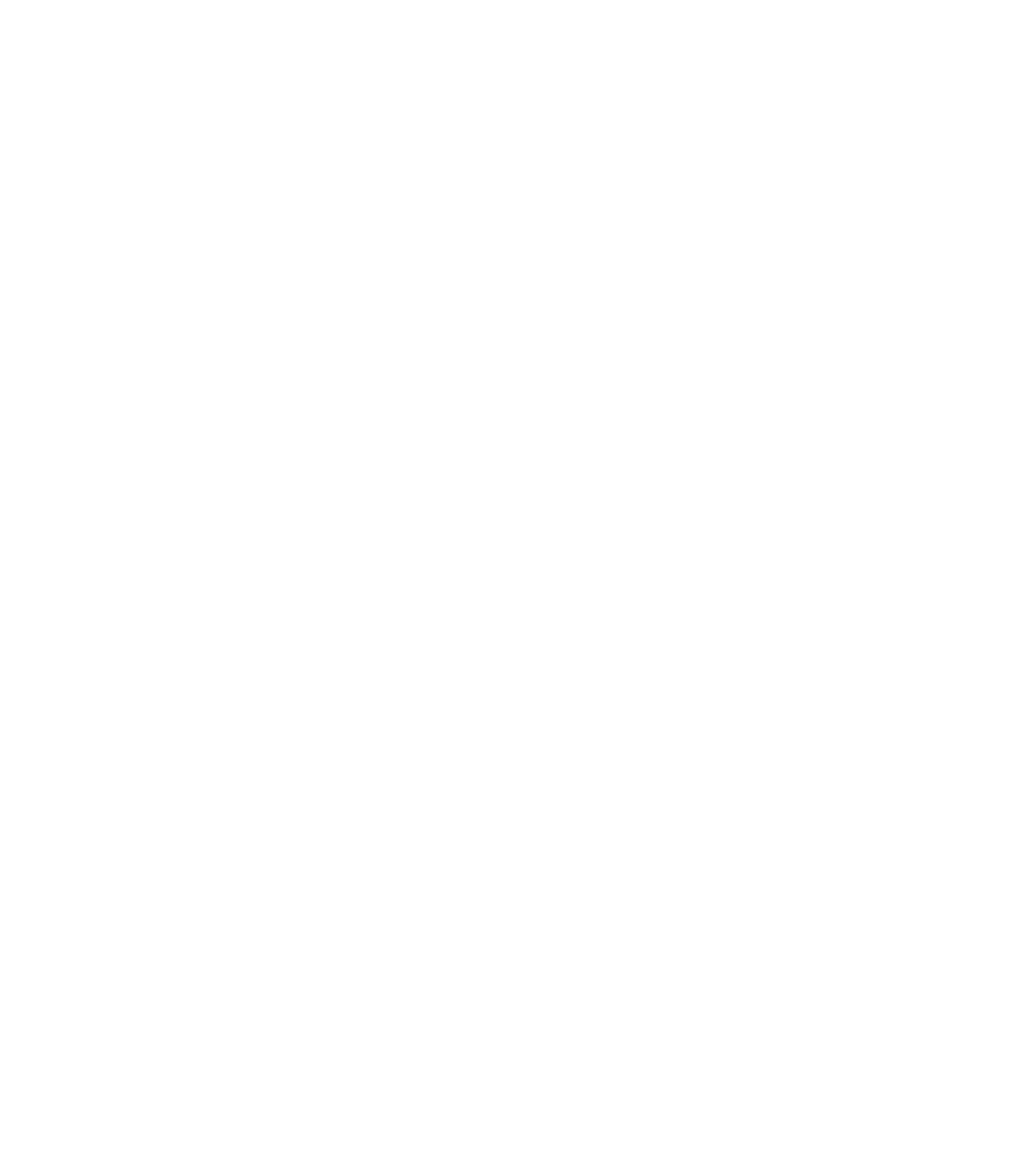
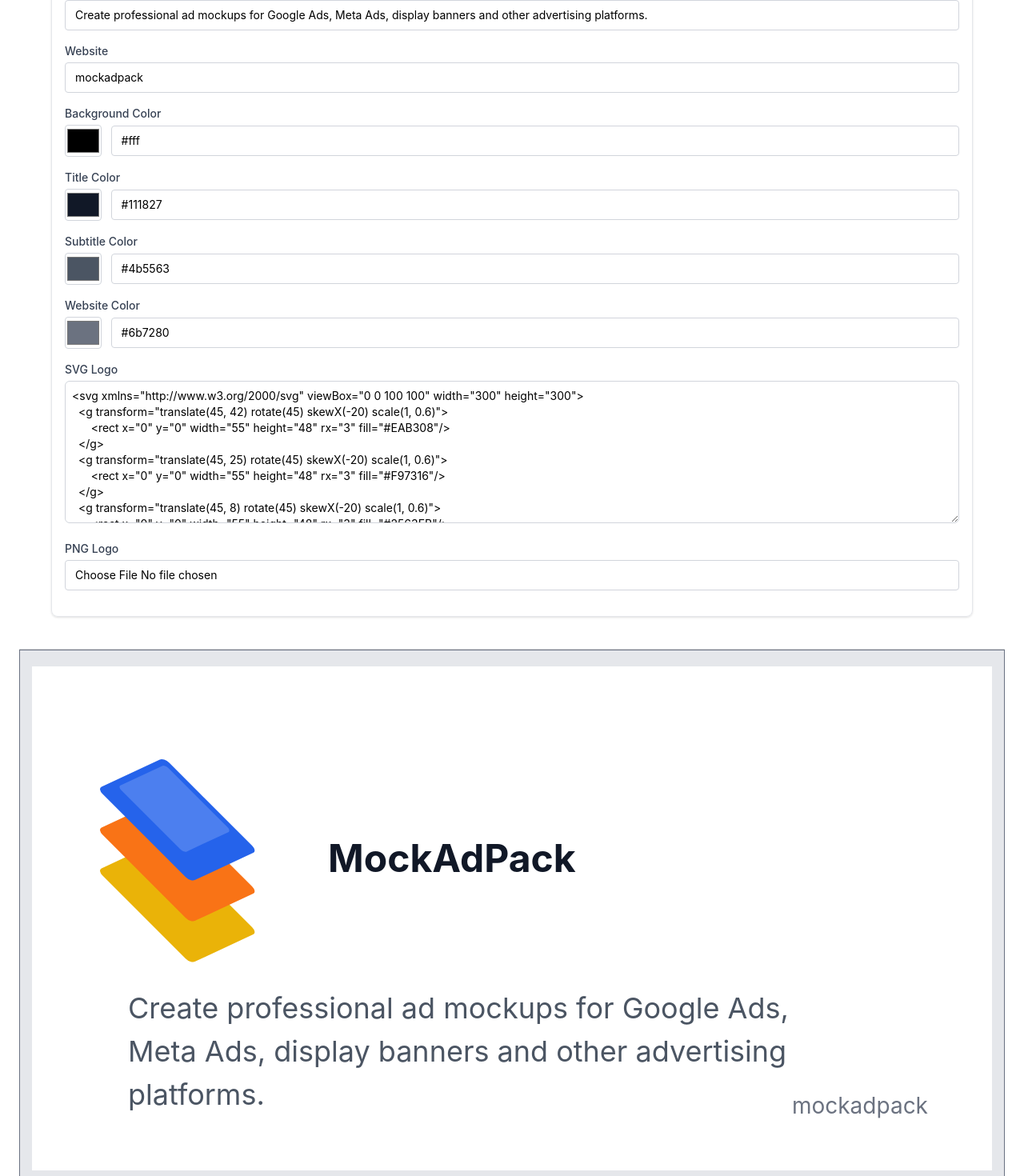
Before and after one commit to SunCodesApps/mockadpack, a React (Vite) app: page /mockadpack/ogimage in a window 1280 px wide. Before the commit this address had no page. Shown: the part 460-1930 px from the top of the page at 80% size. Before the commit the page ends 800 px from the top, so only its background shows below. Built offline with nearby package versions, Linux system fonts and the light colour scheme.

Commit message:
feat: og-image

```diff
--- a/index.html
+++ b/index.html
@@ -14,6 +14,12 @@
     </script>
     <meta name="viewport" content="width=device-width, initial-scale=1.0" />
     <title>MockAdPack</title>
+    <meta property="og:site_name" content="MockAdPack" />
+    <meta property="og:image" content="https://suncodesapps.github.io/mockadpack/og-image.png" />
+    <meta name="twitter:card" content="summary_large_image" />
+    <meta name="twitter:image" content="https://suncodesapps.github.io/mockadpack/og-image.png" />
+    <meta name="author" content="MockAdPack" />
+    <meta name="theme-color" content="#ffffff" />
   </head>
   <body>
     <div id="root"></div>
--- /dev/null
+++ b/src/components/OgImage/ImageInput.jsx
@@ -0,0 +1,36 @@
+function ImageInput({ id, label, onChange }) {
+  const handleChange = (e) => {
+    const file = e.target.files?.[0];
+
+    if (!file) return;
+
+    const reader = new FileReader();
+
+    reader.onload = () => {
+      onChange(reader.result);
+    };
+
+    reader.readAsDataURL(file);
+  };
+
+  return (
+    <div className="mb-4">
+      <label
+        htmlFor={id}
+        className="mb-1 block text-sm font-medium text-gray-700"
+      >
+        {label}
+      </label>
+
+      <input
+        id={id}
+        type="file"
+        accept="image/png"
+        onChange={handleChange}
+        className="block w-full rounded border border-gray-300 px-3 py-2 text-sm"
+      />
+    </div>
+  );
+}
+
+export default ImageInput;
--- /dev/null
+++ b/src/components/OgImage/OgImageForm.jsx
@@ -0,0 +1,81 @@
+import TextInput from "../mockadpack/TextInput";
+import ColorInput from "../mockadpack/ColorInput";
+import SvgInput from "./SvgInput";
+import ImageInput from "./ImageInput";
+
+function OgImageForm({ ad, onChange }) {
+  const updateField = (field, value) => {
+    onChange({
+      ...ad,
+      [field]: value,
+    });
+  };
+
+  return (
+    <div className="rounded-lg border border-gray-200 p-4 shadow-sm">
+      <TextInput
+        id="title"
+        label="Title"
+        value={ad.title}
+        onChange={(e) => updateField("title", e.target.value)}
+      />
+
+      <TextInput
+        id="subtitle"
+        label="Subtitle"
+        value={ad.subtitle}
+        onChange={(e) => updateField("subtitle", e.target.value)}
+      />
+
+      <TextInput
+        id="website"
+        label="Website"
+        value={ad.website}
+        onChange={(e) => updateField("website", e.target.value)}
+      />
+
+      <ColorInput
+        id="background_color"
+        label="Background Color"
+        value={ad.background_color}
+        onChange={(e) => updateField("background_color", e.target.value)}
+      />
+
+      <ColorInput
+        id="title_color"
+        label="Title Color"
+        value={ad.title_color}
+        onChange={(e) => updateField("title_color", e.target.value)}
+      />
+
+      <ColorInput
+        id="subtitle_color"
+        label="Subtitle Color"
+        value={ad.subtitle_color}
+        onChange={(e) => updateField("subtitle_color", e.target.value)}
+      />
+
+      <ColorInput
+        id="website_color"
+        label="Website Color"
+        value={ad.website_color}
+        onChange={(e) => updateField("website_color", e.target.value)}
+      />
+
+      <SvgInput
+        id="logo_svg"
+        label="SVG Logo"
+        value={ad.logo_svg}
+        onChange={(e) => updateField("logo_svg", e.target.value)}
+      />
+
+      <ImageInput
+        id="logo_png"
+        label="PNG Logo"
+        onChange={(value) => updateField("logo_png", value)}
+      />
+    </div>
+  );
+}
+
+export default OgImageForm;
--- /dev/null
+++ b/src/components/OgImage/OgImagePreview.jsx
@@ -0,0 +1,105 @@
+import { forwardRef } from "react";
+
+const OgImagePreview = forwardRef(({ ad }, ref) => {
+  const header = {
+    top: 40,
+    left: 30,
+    width: 960,
+    height: 400,
+    gap: 40,
+  };
+
+  return (
+    <div
+      ref={ref}
+      className="relative overflow-hidden"
+      style={{
+        width: 1200,
+        height: 630,
+        backgroundColor: ad.background_color,
+      }}
+    >
+      <div
+        className="absolute flex items-center"
+        style={{
+          top: header.top,
+          left: header.left,
+          width: header.width,
+          height: header.height,
+          gap: header.gap,
+        }}
+      >
+        {(ad.logo_svg || ad.logo_png) && (
+          <div
+  style={{
+    display: "flex",
+    alignItems: "center",
+    justifyContent: "center",
+    flexShrink: 0,
+  }}
+>
+  {ad.logo_svg ? (
+    <div
+      style={{
+        maxWidth: 400,
+        maxHeight: 400,
+      }}
+      dangerouslySetInnerHTML={{
+        __html: ad.logo_svg,
+      }}
+    />
+  ) : (
+    <img
+      src={ad.logo_png}
+      alt="Logo"
+      style={{
+        maxWidth: 400,
+        maxHeight: 400,
+        objectFit: "contain",
+      }}
+    />
+  )}
+</div>
+        )}
+
+        <div
+          className="font-bold"
+          style={{
+            fontSize: 48,
+            color: ad.title_color,
+          }}
+        >
+          {ad.title}
+        </div>
+      </div>
+
+      <div
+        className="absolute"
+        style={{
+          top: 400,
+          left: 120,
+          width: 900,
+          fontSize: 36,
+          color: ad.subtitle_color,
+          whiteSpace: "pre-line",
+        }}
+      >
+        {ad.subtitle}
+      </div>
+
+      <div
+        className="absolute"
+        style={{
+          right: 80,
+          bottom: 60,
+          fontSize: 28,
+          color: ad.website_color,
+        }}
+      >
+        {ad.website}
+      </div>
+    </div>
+  );
+});
+
+export default OgImagePreview;
--- /dev/null
+++ b/src/components/OgImage/SvgInput.jsx
@@ -0,0 +1,16 @@
+import Textarea from "./Textarea";
+
+function SvgInput({ id, label, value, onChange }) {
+  return (
+    <Textarea
+      id={id}
+      label={label}
+      value={value}
+      onChange={onChange}
+      rows={8}
+      placeholder="<svg>...</svg>"
+    />
+  );
+}
+
+export default SvgInput;
--- /dev/null
+++ b/src/components/OgImage/Textarea.jsx
@@ -0,0 +1,30 @@
+function Textarea({
+  id,
+  label,
+  value,
+  onChange,
+  rows = 6,
+  placeholder = "",
+}) {
+  return (
+    <div className="mb-4">
+      <label
+        htmlFor={id}
+        className="mb-1 block text-sm font-medium text-gray-700"
+      >
+        {label}
+      </label>
+
+      <textarea
+        id={id}
+        rows={rows}
+        value={value}
+        onChange={onChange}
+        placeholder={placeholder}
+        className="w-full rounded-md border border-gray-300 p-2 text-sm focus:border-blue-500 focus:outline-none"
+      />
+    </div>
+  );
+}
+
+export default Textarea;
--- /dev/null
+++ b/src/data/defaultOgImage.js
@@ -0,0 +1,28 @@
+const defaultOgImage = {
+  title: "MockAdPack",
+  subtitle:
+    "Create professional ad mockups for Google Ads, Meta Ads, display banners and other advertising platforms.",
+  website: "mockadpack",
+
+  background_color: "#fff",
+
+  title_color: "#111827",
+  subtitle_color: "#4b5563",
+  website_color: "#6b7280",
+
+  logo_svg: `<svg xmlns="http://www.w3.org/2000/svg" viewBox="0 0 100 100" width="300" height="300">
+  <g transform="translate(45, 42) rotate(45) skewX(-20) scale(1, 0.6)">
+      <rect x="0" y="0" width="55" height="48" rx="3" fill="#EAB308"/>
+  </g>
+  <g transform="translate(45, 25) rotate(45) skewX(-20) scale(1, 0.6)">
+      <rect x="0" y="0" width="55" height="48" rx="3" fill="#F97316"/>
+  </g>
+  <g transform="translate(45, 8) rotate(45) skewX(-20) scale(1, 0.6)">
+      <rect x="0" y="0" width="55" height="48" rx="3" fill="#2563EB"/>
+      <rect x="3" y="3" width="39" height="34" rx="2" fill="rgba(255,255,255,0.18)"/>
+  </g>
+</svg>`,
+  logo_png: "",
+};
+
+export default defaultOgImage;
--- a/src/layouts/BasePage.jsx
+++ b/src/layouts/BasePage.jsx
@@ -24,11 +24,12 @@
       >
         <title>{title}</title>
 
-        {description && <meta name="description" content={description} />}
+        {description && (
+          <meta name="description" content={description} />
+        )}
 
         <meta name="robots" content={robots} />
 
-        <meta property="og:site_name" content="MockAdPack" />
         <meta property="og:type" content={type} />
 
         {title && (
@@ -42,7 +43,9 @@
           <meta property="og:description" content={description} />
         )}
 
-        {image && <meta property="og:image" content={image} />}
+        {image && (
+          <meta property="og:image" content={image} />
+        )}
 
         {canonical && (
           <>
@@ -50,8 +53,6 @@
             <meta property="og:url" content={canonical} />
           </>
         )}
-
-        <meta name="twitter:card" content="summary_large_image" />
 
         {title && (
           <meta
@@ -61,13 +62,15 @@
         )}
 
         {description && (
-          <meta name="twitter:description" content={description} />
+          <meta
+            name="twitter:description"
+            content={description}
+          />
         )}
 
-        {image && <meta name="twitter:image" content={image} />}
-
-        <meta name="author" content="MockAdPack" />
-        <meta name="theme-color" content="#000000" />
+        {image && (
+          <meta name="twitter:image" content={image} />
+        )}
 
         {structuredData && (
           <script type="application/ld+json">
--- a/src/main.jsx
+++ b/src/main.jsx
@@ -10,7 +10,7 @@
 createRoot(document.getElementById("root")).render(
   <StrictMode>
     <HelmetProvider>
-      <BrowserRouter>
+      <BrowserRouter basename="/mockadpack">
         <App />
       </BrowserRouter>
     </HelmetProvider>
--- a/src/pages/Home.jsx
+++ b/src/pages/Home.jsx
@@ -17,6 +17,7 @@
   downloadAllCompaniesPack,
   downloadCompanyPack,
 } from "../utils/downloadPack";
+
 
 export default function Home() {
   const [ads, setAds] = useState(defaultAds);
--- /dev/null
+++ b/src/pages/OgImagePage.jsx
@@ -0,0 +1,68 @@
+import React, { useRef, useState } from "react";
+import BasePage from "../layouts/BasePage";
+
+import { FontAwesomeIcon } from "@fortawesome/react-fontawesome";
+import { faDownload } from "@fortawesome/free-solid-svg-icons";
+
+import OgImageForm from "../components/OgImage/OgImageForm";
+import OgImagePreview from "../components/OgImage/OgImagePreview";
+
+import defaultOgImage from "../data/defaultOgImage";
+
+import { downloadAd } from "../utils/downloadAd";
+
+export default function OgImage() {
+  const [ad, setAd] = useState(defaultOgImage);
+  const previewRef = useRef(null);
+
+  console.log(defaultOgImage, defaultOgImage.title);
+
+  return (
+    <BasePage
+      title="Free Og Image Generator"
+      description="Create your og:image for better sharing your website on social media."
+      canonical="https://suncodesapps.github.io/mockadpack/ogimage"
+      robots="noindex,nofollow"
+      structuredData={{
+        "@context": "https://schema.org",
+        "@type": "WebApplication",
+        name: "MockAdPack",
+        description:
+          "Create your og:image for better sharing your website on social media.",
+        applicationCategory: "DesignApplication",
+        operatingSystem: "Web",
+        url: "https://suncodesapps.github.io/mockadpack/ogimage",
+      }}
+    >
+      {/* hero section */}
+      <section className="py-10">
+        <div className="mx-auto flex max-w-5xl items-center justify-between px-4">
+          <div>
+            <h1 className="text-5xl font-bold">MockAdPack</h1>
+
+            <p className="mt-4 text-lg text-gray-600">
+              Create your og:image here.
+            </p>
+          </div>
+        </div>
+      </section>
+      {/* MockAdPack Editor */}
+      <section className="p-10">
+        <OgImageForm ad={ad} onChange={setAd}/>
+      </section>
+      <hr />
+      <section>
+        <div className="p-5 border border-gray-500 bg-gray-200 flex flex-col items-center">
+          <OgImagePreview ad={ad} ref={previewRef}/>
+
+          <button
+            onClick={() => downloadAd(previewRef.current, "og-image")}
+            className="my-6 rounded bg-black px-5 py-2 text-white"
+          >
+            Download
+          </button>
+        </div>
+      </section>
+    </BasePage>
+  );
+}
--- a/src/routes/index.jsx
+++ b/src/routes/index.jsx
@@ -1,5 +1,6 @@
 import { Routes, Route } from "react-router-dom";
 import Home from "../pages/Home";
+import OgImagePage from "../pages/OgImagePage";
 
 export default function AppRoutes() {
   return (
@@ -7,6 +8,7 @@
       <Route path="/" element={<Home />} />
       <Route path="/home" element={<Home />} />
       <Route path="/mockadpack" element={<Home />} />
+      <Route path="/ogimage" element={<OgImagePage />} />
     </Routes>
   );
 }
```
Also changed, not shown: public/og-image.png (added).
